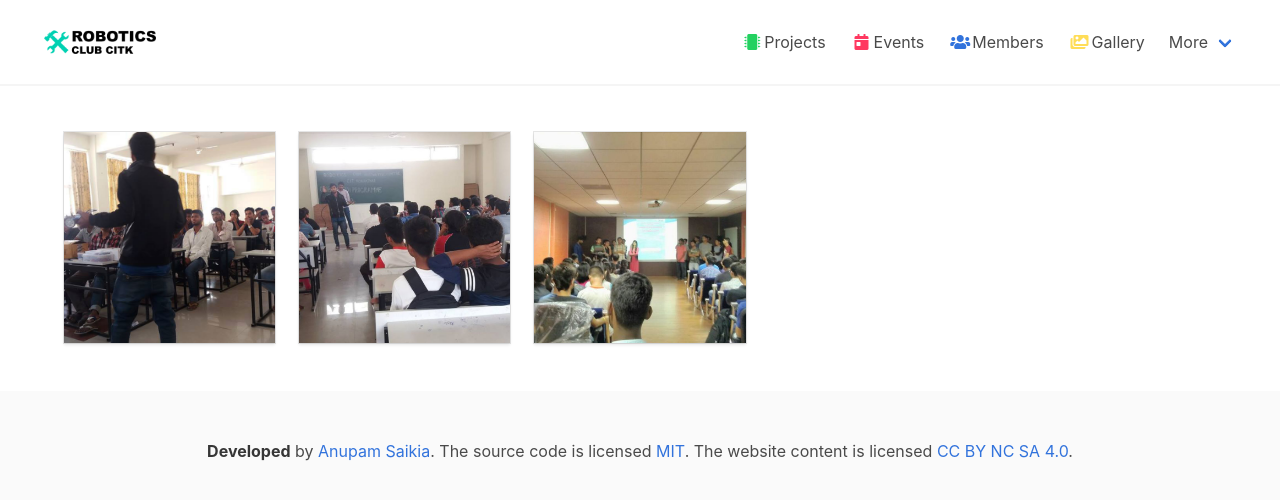
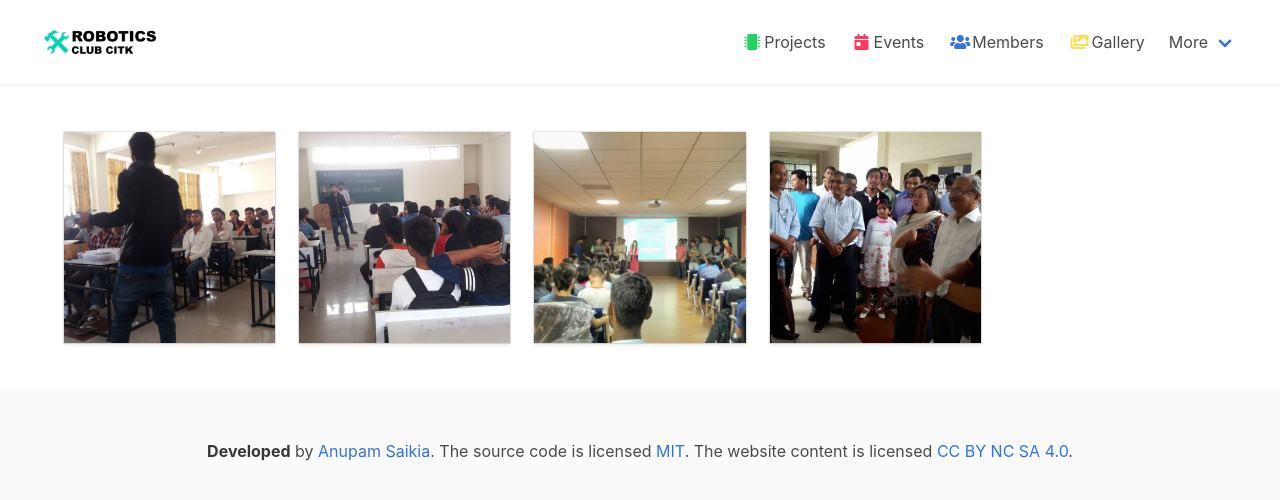
Before and after one commit to robotics-club-citk/robotics-club-citk.github.io, a Jekyll site: the page built from gallery.html, in a window 1280 px wide. Shown: the top 500 px of the page. Built offline with Jekyll 4.4.1, drawn with Linux system fonts in a browser that asks for light colours.

Commit message:
added 1 pic in gallery

```diff
--- a/gallery.html
+++ b/gallery.html
@@ -10,4 +10,7 @@ images:
   - path: 'assets/img/gallery/1535138256706x5469.jpg'
     size: 1366x768
     caption: Orientation program 2017
+  - path: 'assets/img/gallery/inauguration.jpg'
+    size: 1366x768
+    caption: Inauguration of Robotics Club CIT Kokrajhar
 ---
```
Also changed, not shown: assets/img/gallery/inauguration.jpg (added).
